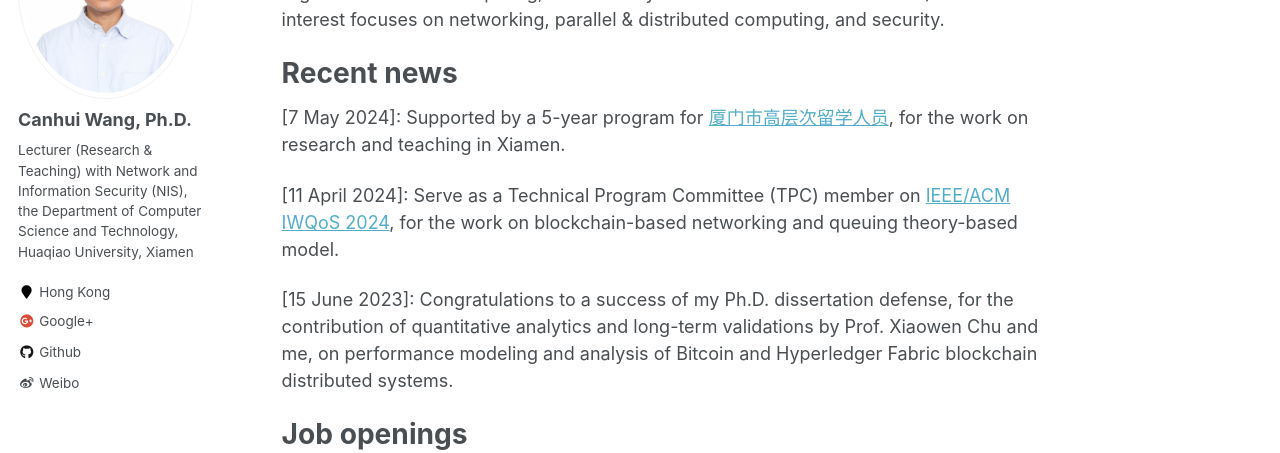
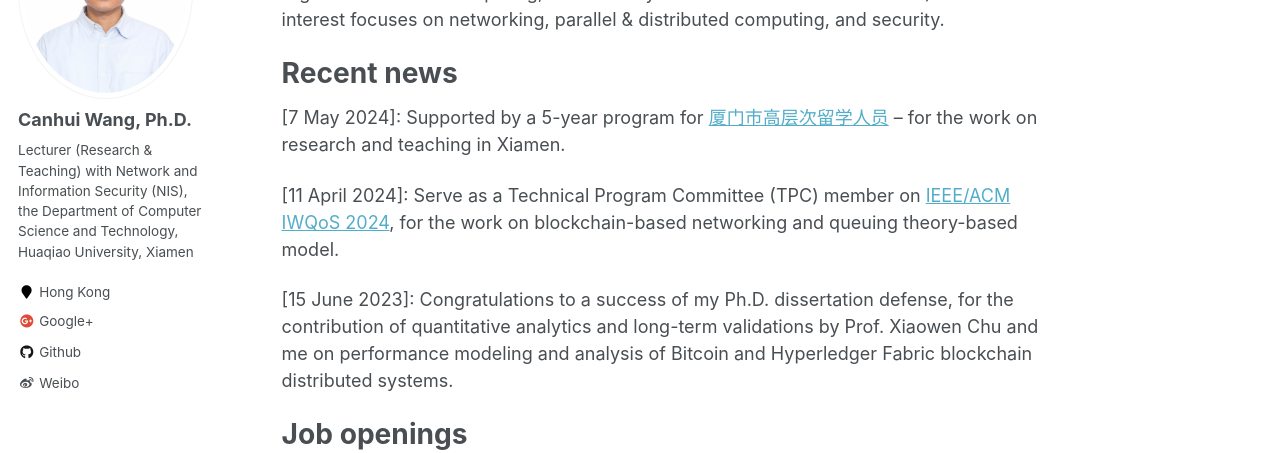
Before and after one commit to Canhui/canhui.github.io, a Jekyll site: the page built from _pages/about.md, in a window 1280 px wide and 900 px high, scrolled down 352 px. Shown: the part 153-606 px from the top of the window. Built offline with Jekyll 4.4.1, drawn with Linux system fonts in a browser that asks for light colours.

```diff
--- a/_pages/about.md
+++ b/_pages/about.md
@@ -13,11 +13,11 @@ Canhui Wang is currently a Lecturer (Research & Teaching) with Network and Infor
 
 Recent news
 ======
-\[7 May 2024\]: Supported by a 5-year program for [厦门市高层次留学人员](http://hrss.xm.gov.cn), for the work on research and teaching in Xiamen.
+\[7 May 2024\]: Supported by a 5-year program for [厦门市高层次留学人员](http://hrss.xm.gov.cn) -- for the work on research and teaching in Xiamen.
 
 \[11 April 2024\]: Serve as a Technical Program Committee (TPC) member on [IEEE/ACM IWQoS 2024](https://iwqos2024.ieee-iwqos.org/committees/technical-program-committee), for the work on blockchain-based networking and queuing theory-based model.
 
-\[15 June 2023\]: Congratulations to a success of my Ph.D. dissertation defense, for the contribution of quantitative analytics and long-term validations by Prof. Xiaowen Chu and me, on performance modeling and analysis of Bitcoin and Hyperledger Fabric blockchain distributed systems.
+\[15 June 2023\]: Congratulations to a success of my Ph.D. dissertation defense, for the contribution of quantitative analytics and long-term validations by Prof. Xiaowen Chu and me on performance modeling and analysis of Bitcoin and Hyperledger Fabric blockchain distributed systems.
 
 
 Job openings
```
